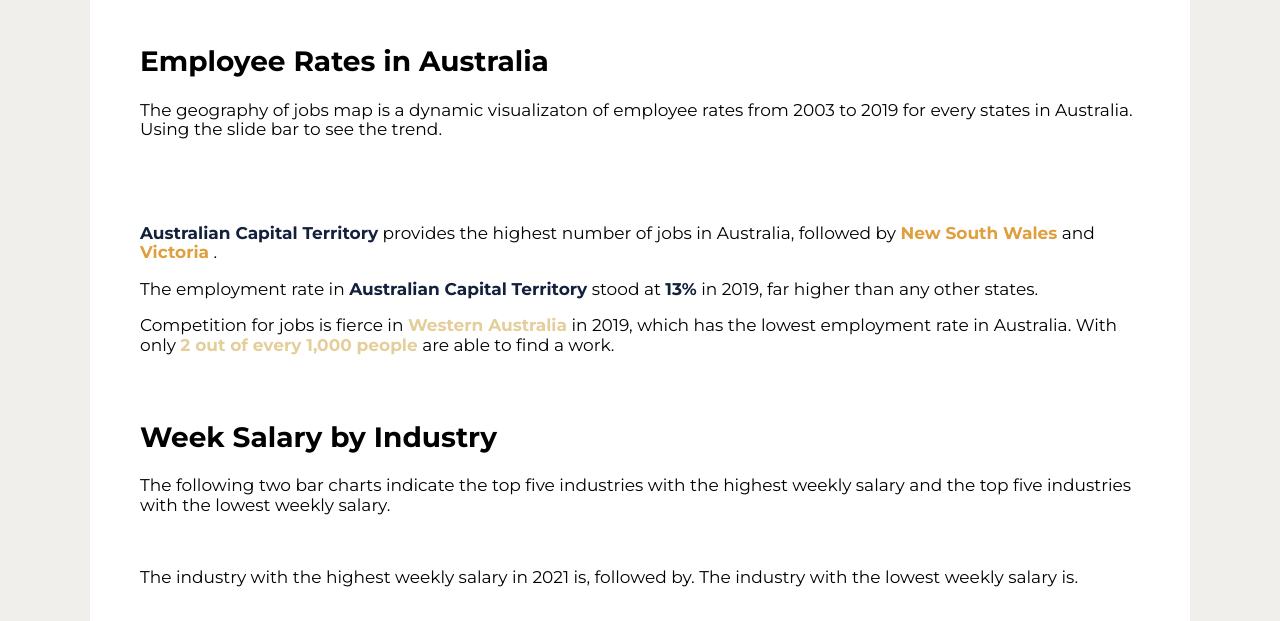
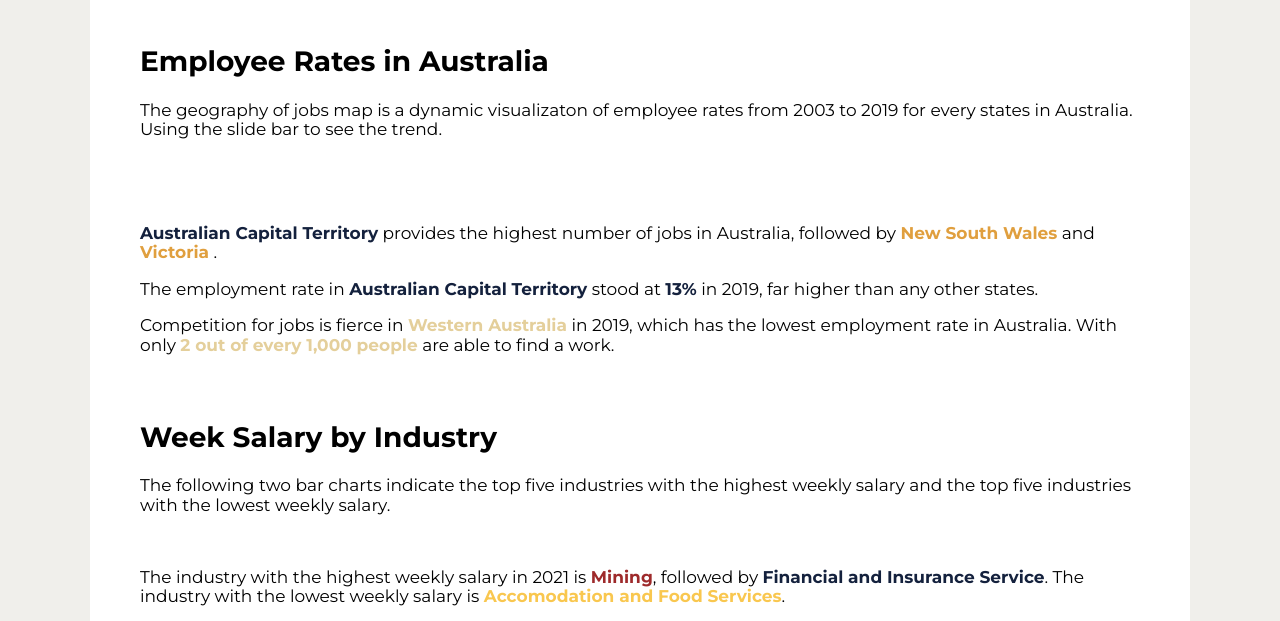
Before and after one commit to yxuu0066/FIT3179_Assignment2, a plain HTML site: page index.html in a window 1280 px wide. Shown: the part 129-750 px from the top of the page. Drawn offline with nearby package versions, Linux system fonts and the light colour scheme; a script that the page names is missing.

Commit message:
Update index.html

```diff
--- a/index.html
+++ b/index.html
@@ -94,9 +94,10 @@
 
   <div class="pure-g">
     <div class="pure-u-1-1">
-      <p>The industry with the highest weekly salary in 2021 is,
-         followed by.
-         The industry with the lowest weekly salary is.</p>
+      <p>The industry with the highest weekly salary in 2021 is <span class='highlight_text'>Mining</span>,
+         followed by <span class='decrease_text'>Financial and Insurance Service</span>.
+         The industry with the lowest weekly salary is <span class='increase_text'>Accomodation and Food Services</span>.</p>
+
     </div>
   <!-- end pure grid group -->
 
```
